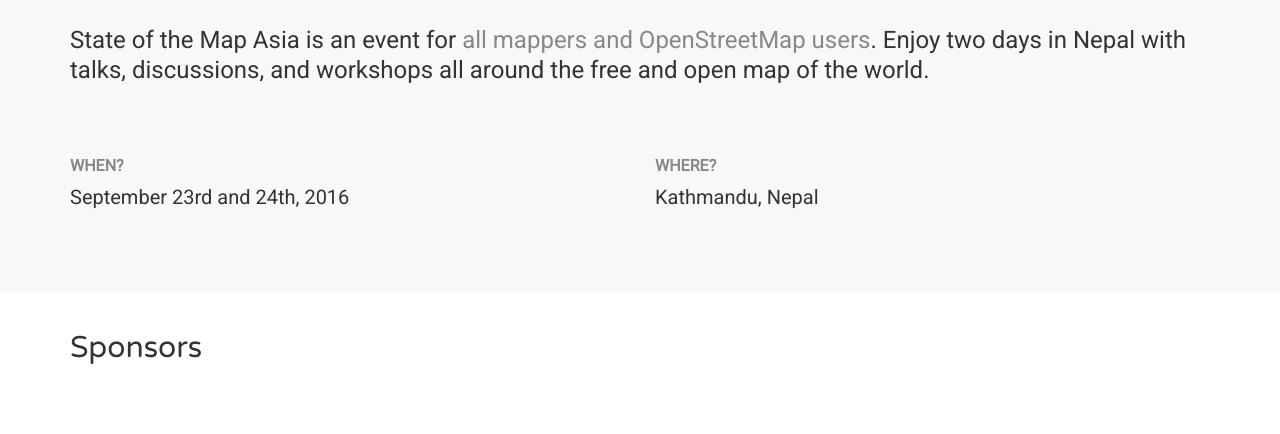
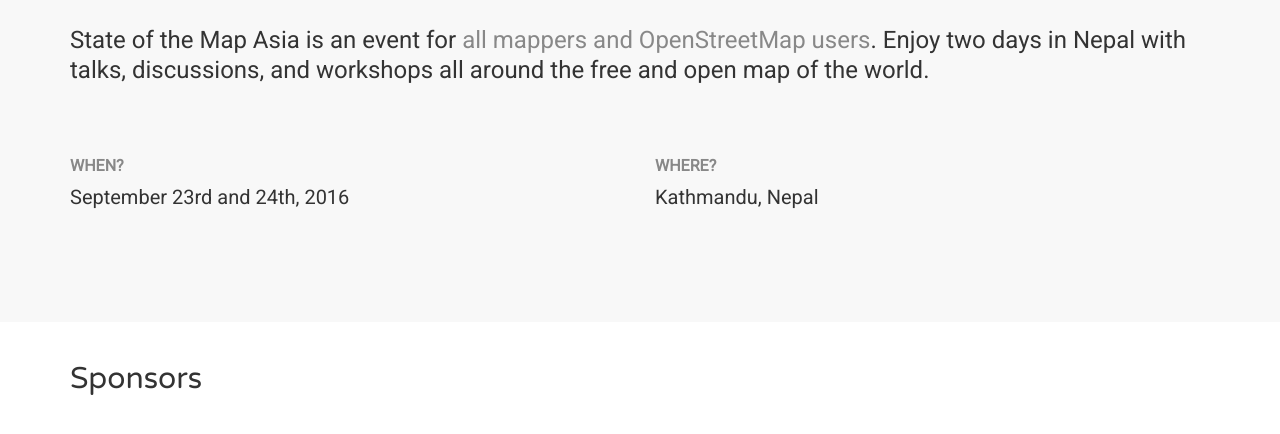
Before and after one commit to arkoblog/sotmasia-website, a website: page index.html in a window 1280 px wide. Shown: the part 478-912 px from the top of the page. Drawn offline with Linux system fonts and the light colour scheme.

Commit message:
Increased height of intro-section

```diff
--- a/css/scrolling-nav.css
+++ b/css/scrolling-nav.css
@@ -38,7 +38,7 @@
 }
 
 .accented-intro-section {
-    /*height: 100%;*/
+    height: 50%;
     padding: 20px;
     background: #f8f8f8;
     font-family: 'Varela Round', sans-serif;
```
Also changed, not shown: index.html (+1 -0 lines), README.md.
